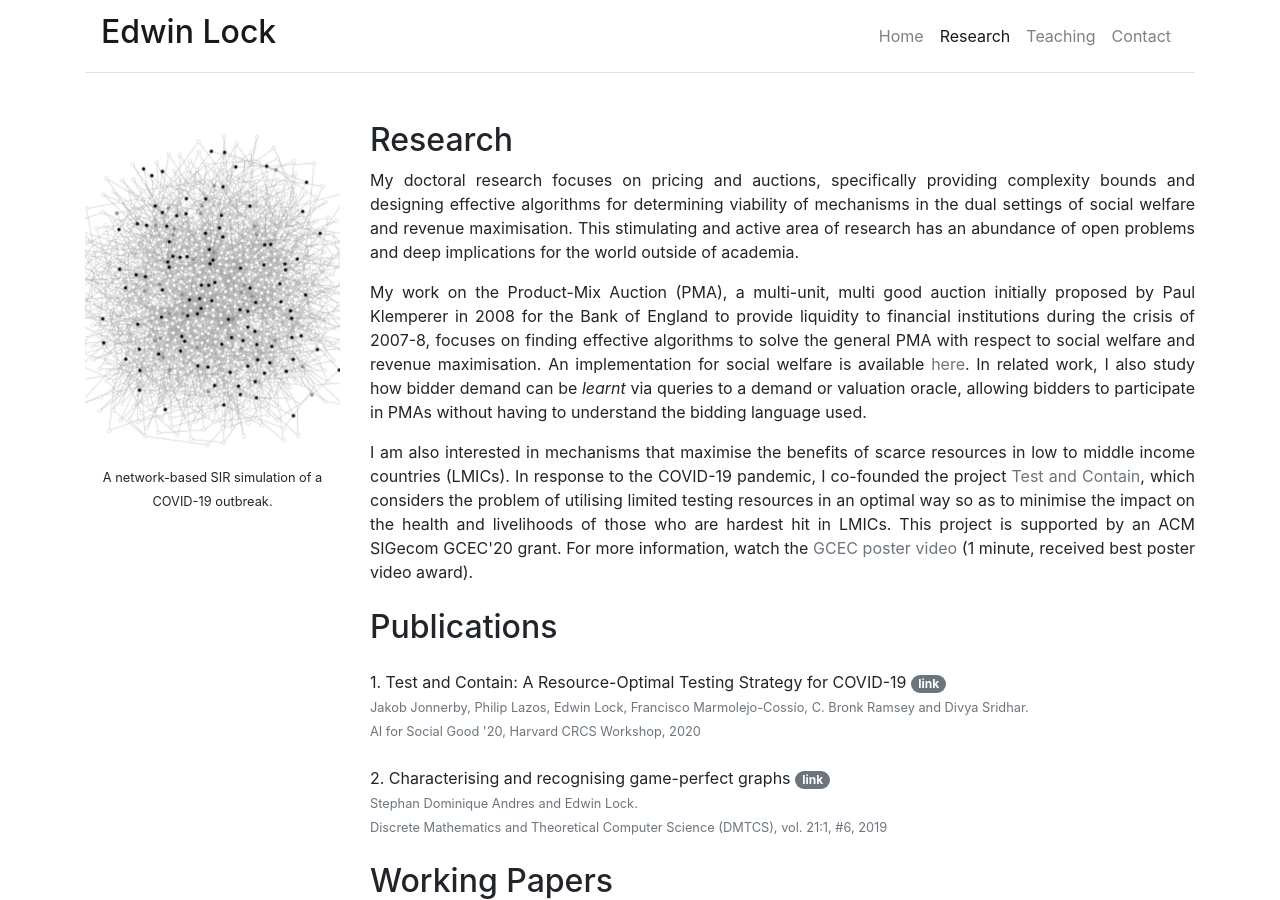
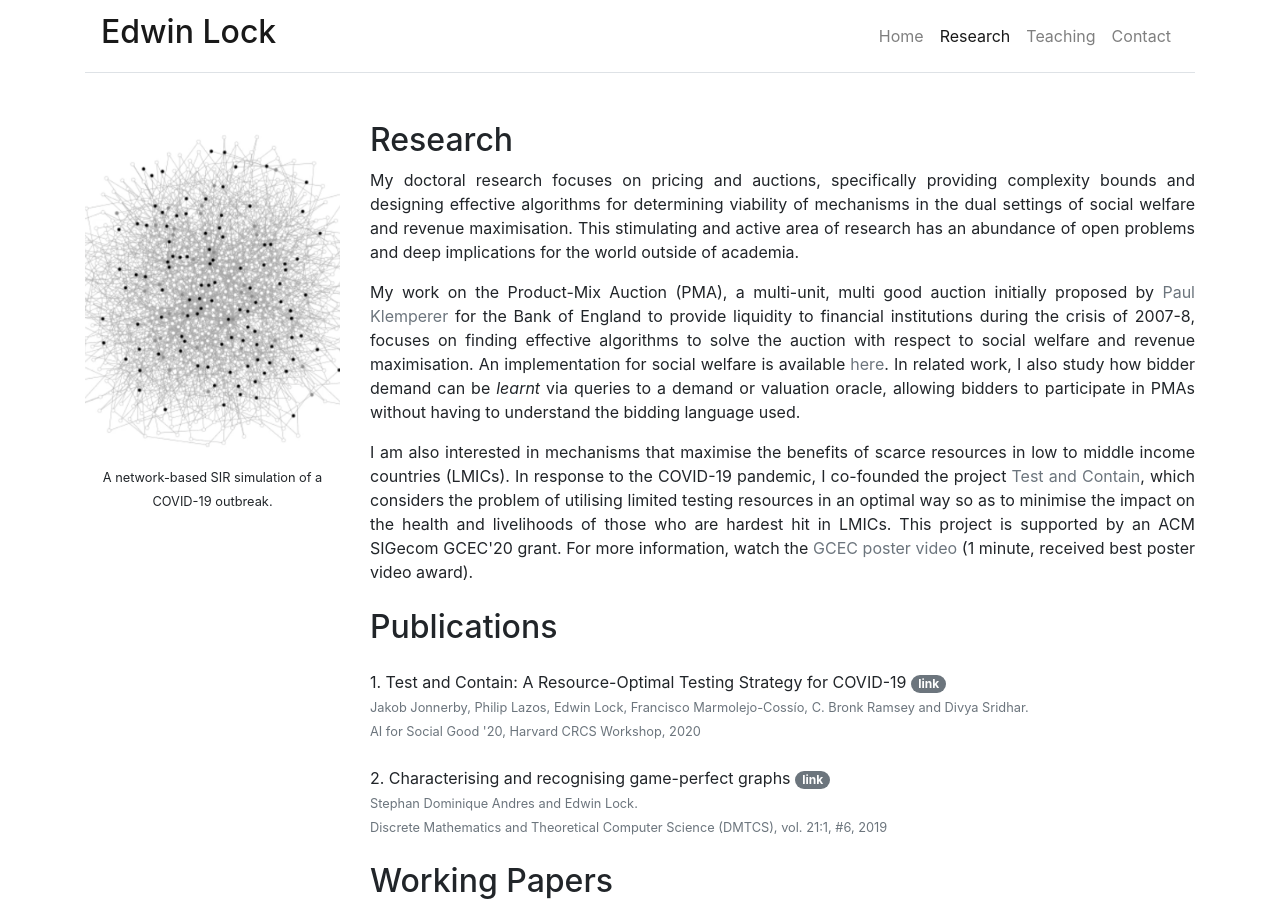
Before and after one commit to michelleg06/m-gonzalezamador.com, a Jekyll site: the page built from research.html, in a window 1280 px wide and 900 px high. Built offline with Jekyll 4.4.1, drawn with Linux system fonts in a browser that asks for light colours; nearby versions of some CDN libraries.

Commit message:
updated PMA info

```diff
--- a/research.html
+++ b/research.html
@@ -24,9 +24,11 @@ title: Research
 
       <p>
         My work on the Product-Mix Auction (PMA), a multi-unit, multi good auction initially
-        proposed by Paul Klemperer in 2008 for the Bank of England to provide liquidity to financial
+        proposed by
+        <a class="text-secondary" href="http://www.paulklemperer.org">Paul Klemperer</a> for
+        the Bank of England to provide liquidity to financial
         institutions during the crisis of 2007-8, focuses on finding
-        effective algorithms to solve the general PMA with respect to social welfare and revenue
+        effective algorithms to solve the auction with respect to social welfare and revenue
         maximisation. An implementation for social welfare is available
         <a class="text-secondary" href="https://github.com/edwinlock/product-mix">here</a>.
         In related work, I also study how bidder demand can be <em>learnt</em> via queries to a
```
